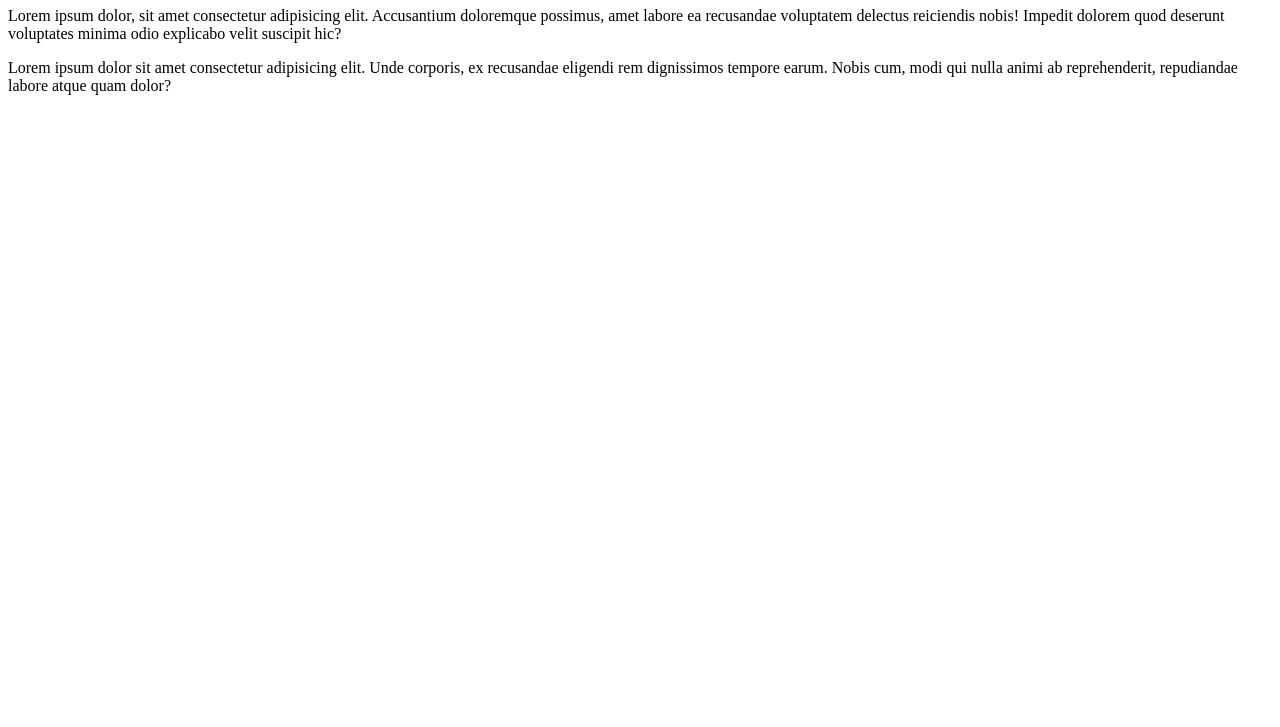
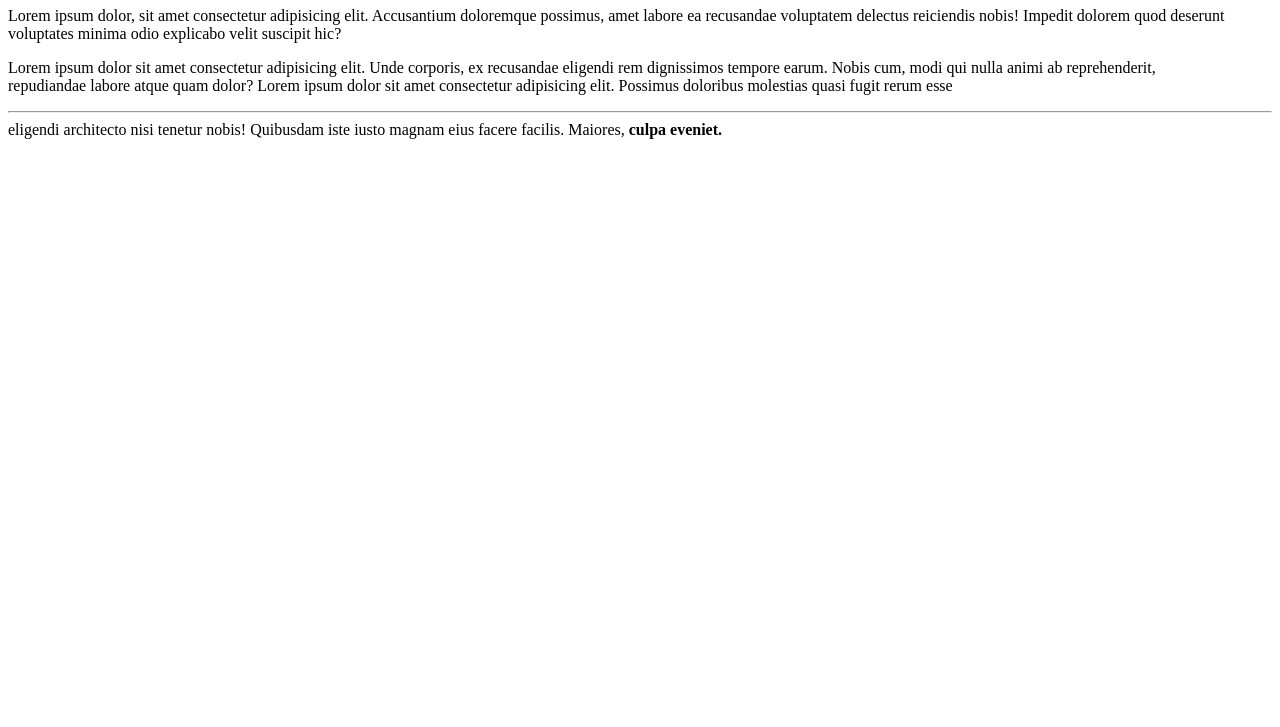
Before and after one commit to AsadRaza09/html, a plain HTML site: page index.html in a window 1280 px wide. Shown: the part 73-800 px from the top of the page. Drawn offline with Linux system fonts and the light colour scheme.

Commit message:
Update index.html

```diff
--- a/index.html
+++ b/index.html
@@ -16,7 +16,10 @@
     <p>
       Lorem ipsum dolor sit amet consectetur adipisicing elit. Unde corporis, ex
       recusandae eligendi rem dignissimos tempore earum. Nobis cum, modi qui
-      nulla animi ab reprehenderit, repudiandae labore atque quam dolor?
+      nulla animi ab reprehenderit,<br> repudiandae labore atque quam dolor? Lorem
+      ipsum dolor sit amet consectetur adipisicing elit. Possimus doloribus
+      molestias quasi fugit rerum esse <hr> eligendi architecto nisi tenetur nobis!
+      Quibusdam iste iusto magnam eius facere facilis. Maiores,<b> culpa eveniet.</b>
     </p>
   </body>
 </html>
```
